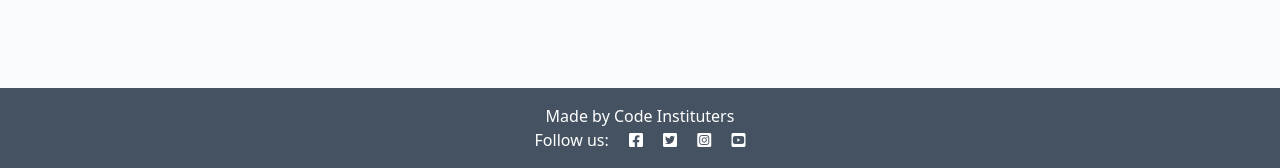
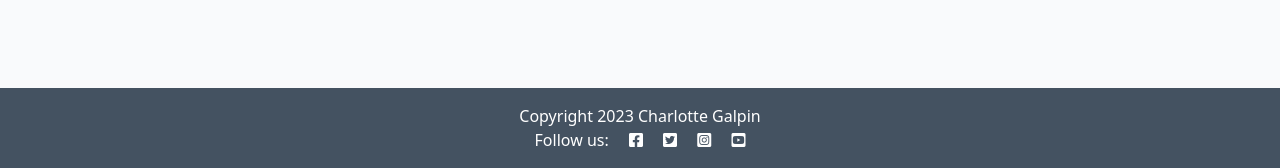
Before and after one commit to cgalpin92/django-blog, a Django app: page / in a window 1280 px wide. Shown: the part 632-800 px from the top of the page. Run offline with Django 4.2, Linux system fonts and the light colour scheme; data that the repository does not hold is empty.

Commit message:
add block copyright to base.html and index.html

```diff
--- a/blog/templates/blog/index.html
+++ b/blog/templates/blog/index.html
@@ -50,3 +50,6 @@
 
 <!-- index.html content ends here -->
 {% endblock %}
+{% block copyright %}
+Copyright 2023 Charlotte Galpin
+{% endblock %}
--- a/templates/base.html
+++ b/templates/base.html
@@ -62,7 +62,12 @@
 
     <!-- Footer -->
     <footer class="footer mt-auto py-3 dark-bg">
-        <p class="m-0 text-center text-white">Made by Code Instituters</p>
+        <p class="m-0 text-center text-white">
+            {% block copyright%}
+            This is a test
+            {% endblock copyright%}
+        </p>
+        <!--<p class="m-0 text-center text-white">Made by Code Instituters</p>-->
         <p class="m-0 text-center text-white">Follow us: <i class="fab fa-facebook-square ms-3"></i>
             <i class="fab fa-twitter-square ms-3"></i>
             <i class="fab fa-instagram-square ms-3"></i>
```
